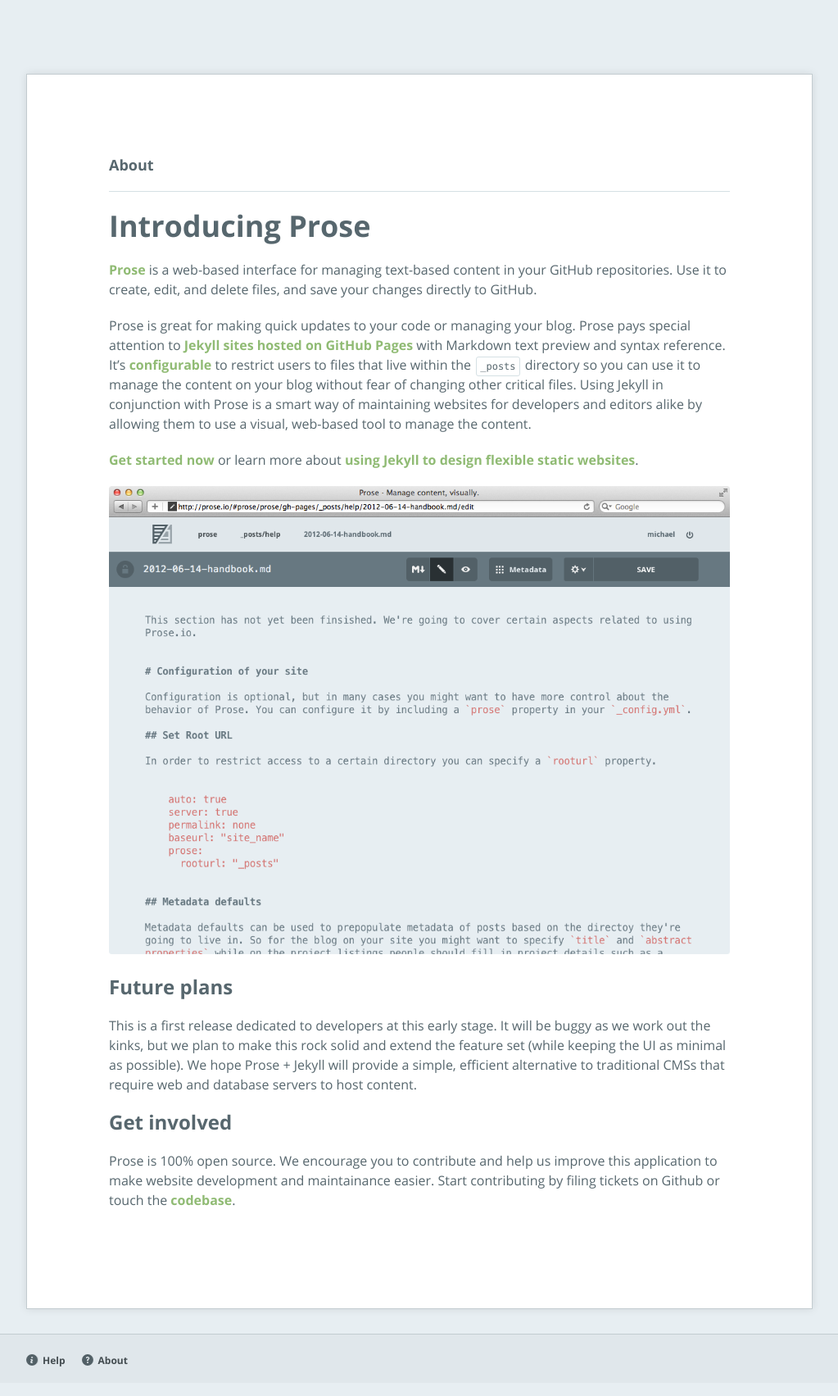
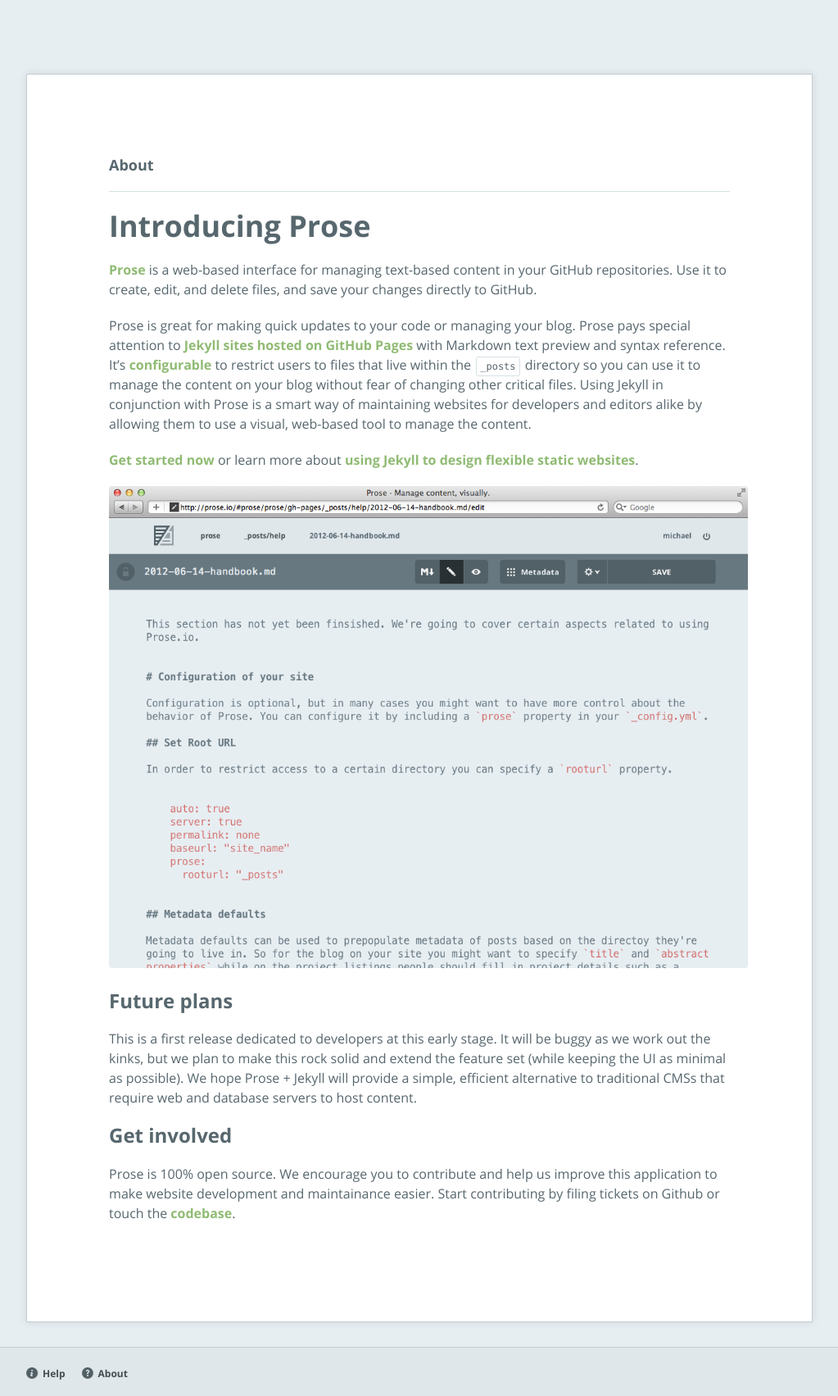
Before and after one commit to prose/prose, a Jekyll site: the page built from _posts/about/2012-06-14-about.md, in a window 1280 px wide. Shown: the whole page at 82% size, without its empty margins (128-1151 px from the left). Built offline with Jekyll 4.4.1, drawn with Linux system fonts in a browser that asks for light colours.

Commit message:
Help thumbnails.

```diff
--- a/_includes/styles/style.css
+++ b/_includes/styles/style.css
@@ -1101,7 +1101,7 @@
   }
 
 .post-content img {
-  max-width: 100%;
+  max-width: 780px;
   }
 
 .post-content .meta {
```
Also changed, not shown: images/help/getting-started.png (added), images/help/handbook.png (added), images/help/internals.png (added).
